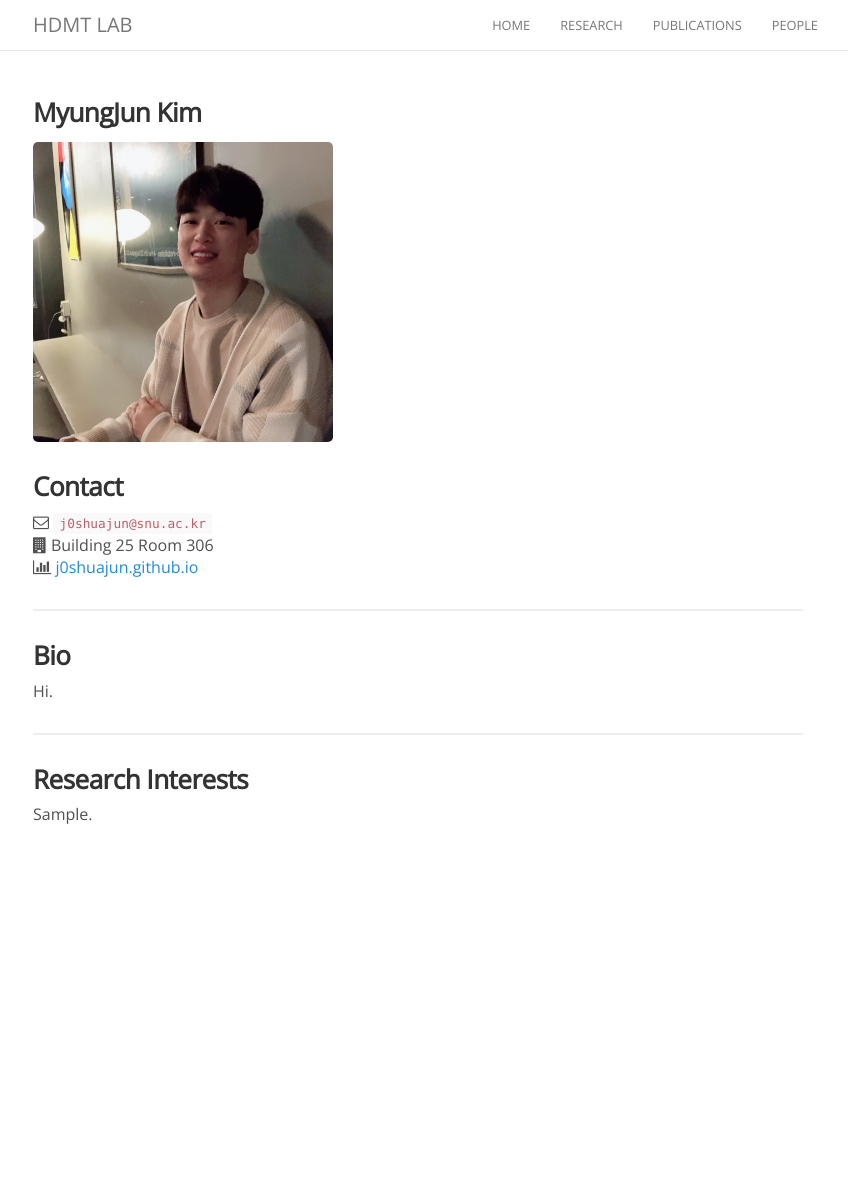
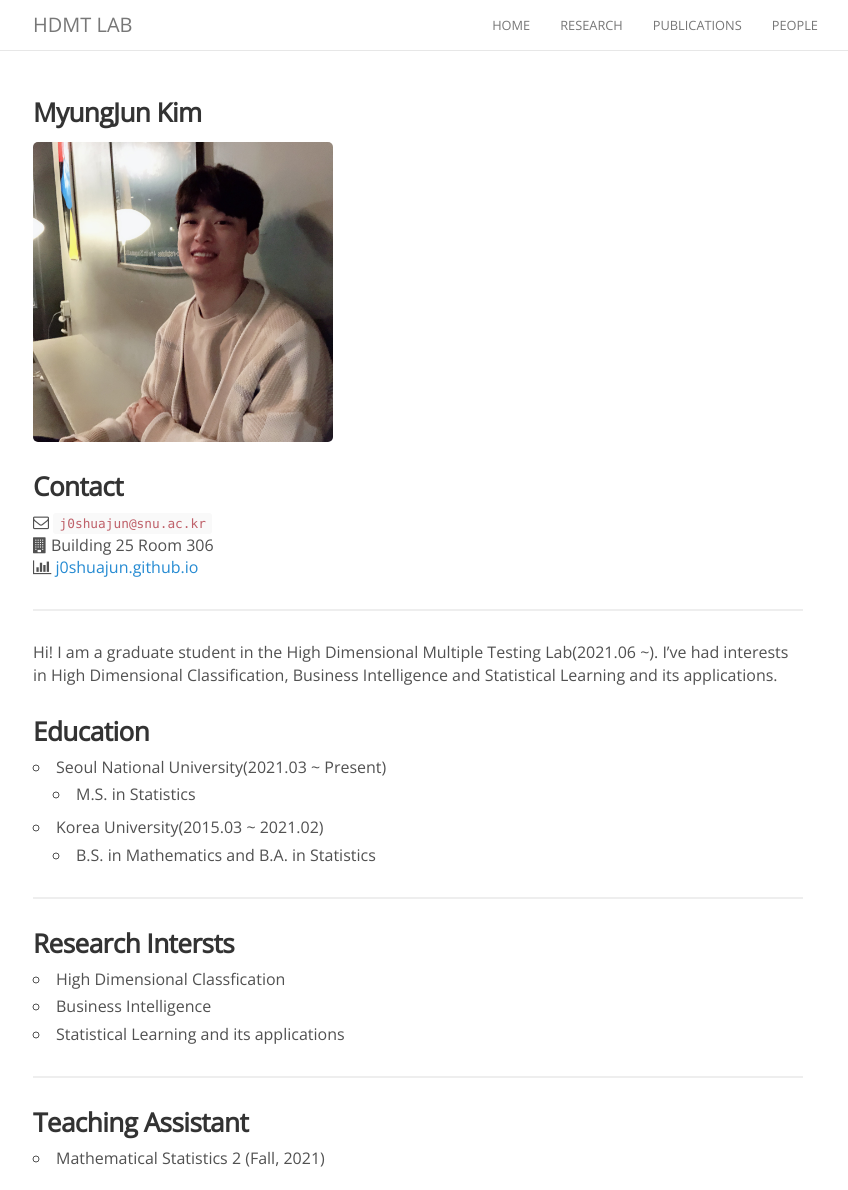
Before and after one commit to exgalcos/exgalcos.github.io, a Jekyll site: the page built from _people/myungjun_kim.md, in a window 1280 px wide and 1190 px high. Shown: the whole window, without its empty margins (222-1070 px from the left). Built offline with Jekyll 4.4.1, drawn with Linux system fonts in a browser that asks for light colours; nearby versions of some CDN libraries; comment, search, counter and statistics services are not loaded.

Commit message:
myungjun kim profile updated

```diff
--- a/_people/myungjun_kim.md
+++ b/_people/myungjun_kim.md
@@ -16,12 +16,25 @@ joined: 2021
 
 <hr>
 
-### Bio
+Hi! I am a graduate student in the High Dimensional Multiple Testing Lab(2021.06 ~). I’ve had interests in High Dimensional Classification, Business Intelligence and Statistical Learning and its applications.
 
-Hi.
+### Education
+
+* Seoul National University(2021.03 ~ Present)
+    - M.S. in Statistics
+* Korea University(2015.03 ~ 2021.02)
+    - B.S. in Mathematics and B.A. in Statistics
 
 <hr>
 
-### Research Interests
+### Research Intersts
 
-Sample.
+* High Dimensional Classfication
+* Business Intelligence
+* Statistical Learning and its applications
+
+<hr>
+
+### Teaching Assistant
+
+* Mathematical Statistics 2 (Fall, 2021)
```
